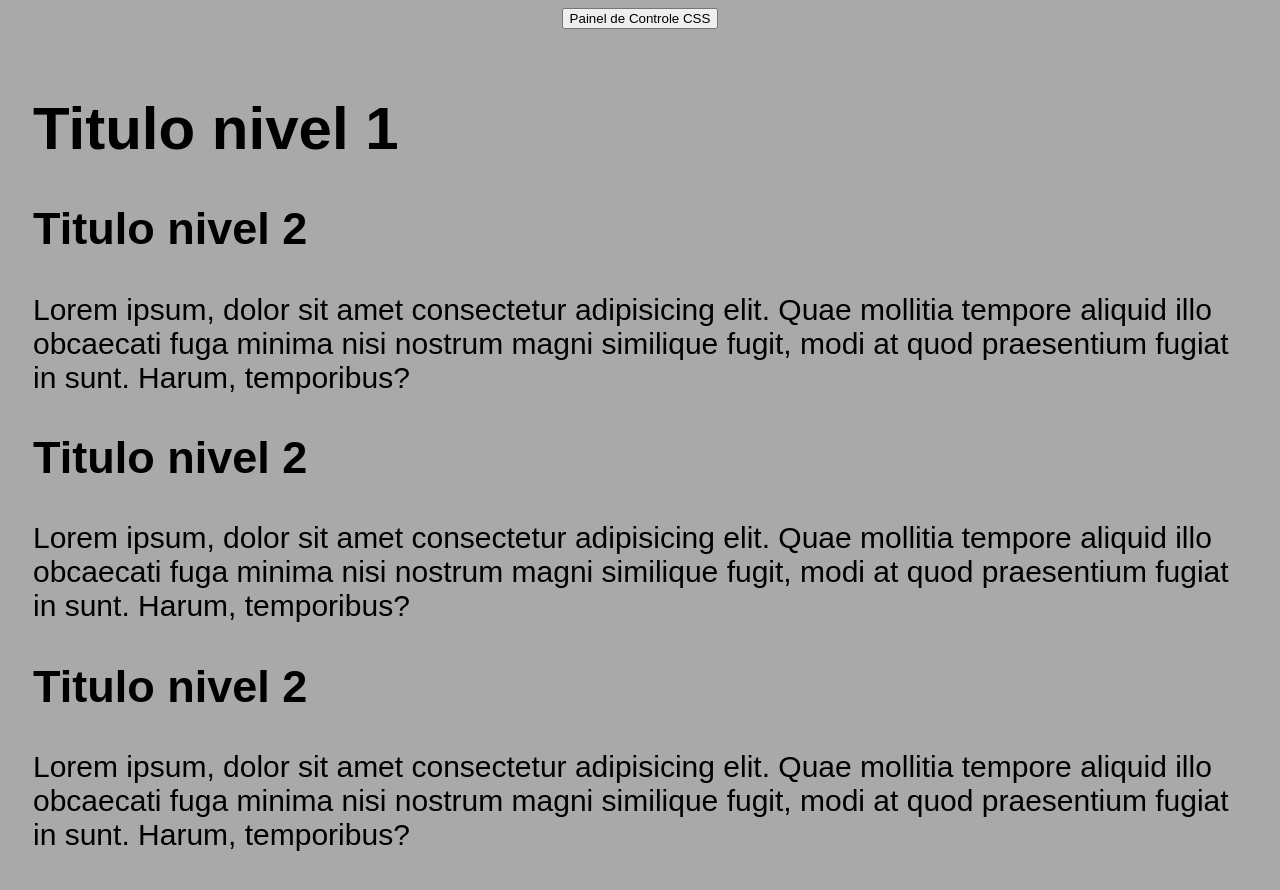
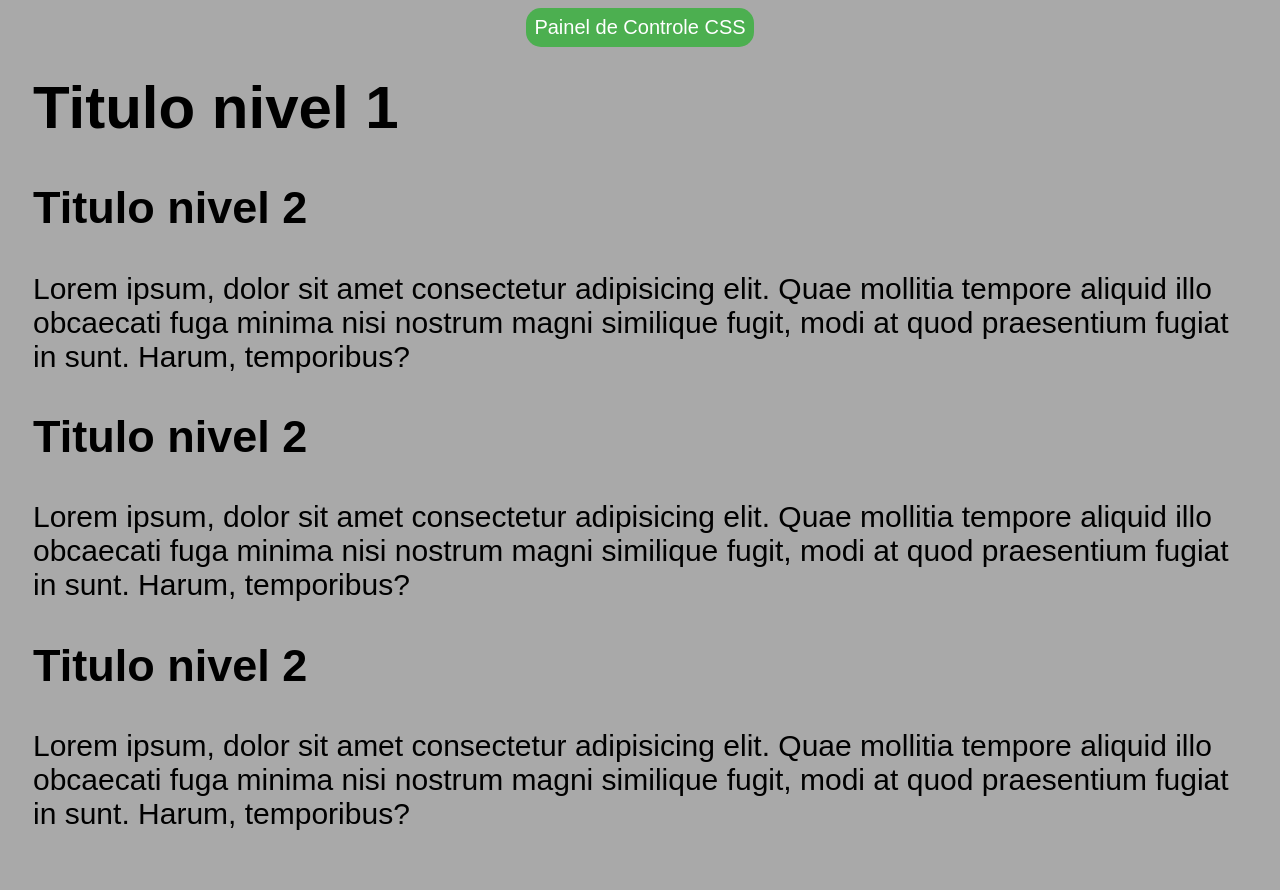
Before and after one commit to Cristian-Vieira/Painel-de-controle-CSS, a plain HTML site: page index.html in a window 1280 px wide. Drawn offline with Linux system fonts and the light colour scheme.

Commit message:
Update index.html

```diff
--- a/index.html
+++ b/index.html
@@ -11,7 +11,7 @@
 
 <body>
     <!-- Lorem de exemplo -->
-    <div class="divBotao"><button id="openModal" class="s">Painel de Controle CSS</button></div>
+    <div class="divBotao"><button id="openModal" class="openBtn">Painel de Controle CSS</button></div>
     <div class="container">
         <div class="conteinerContent">
             <h1>Titulo nivel 1</h1>
```
